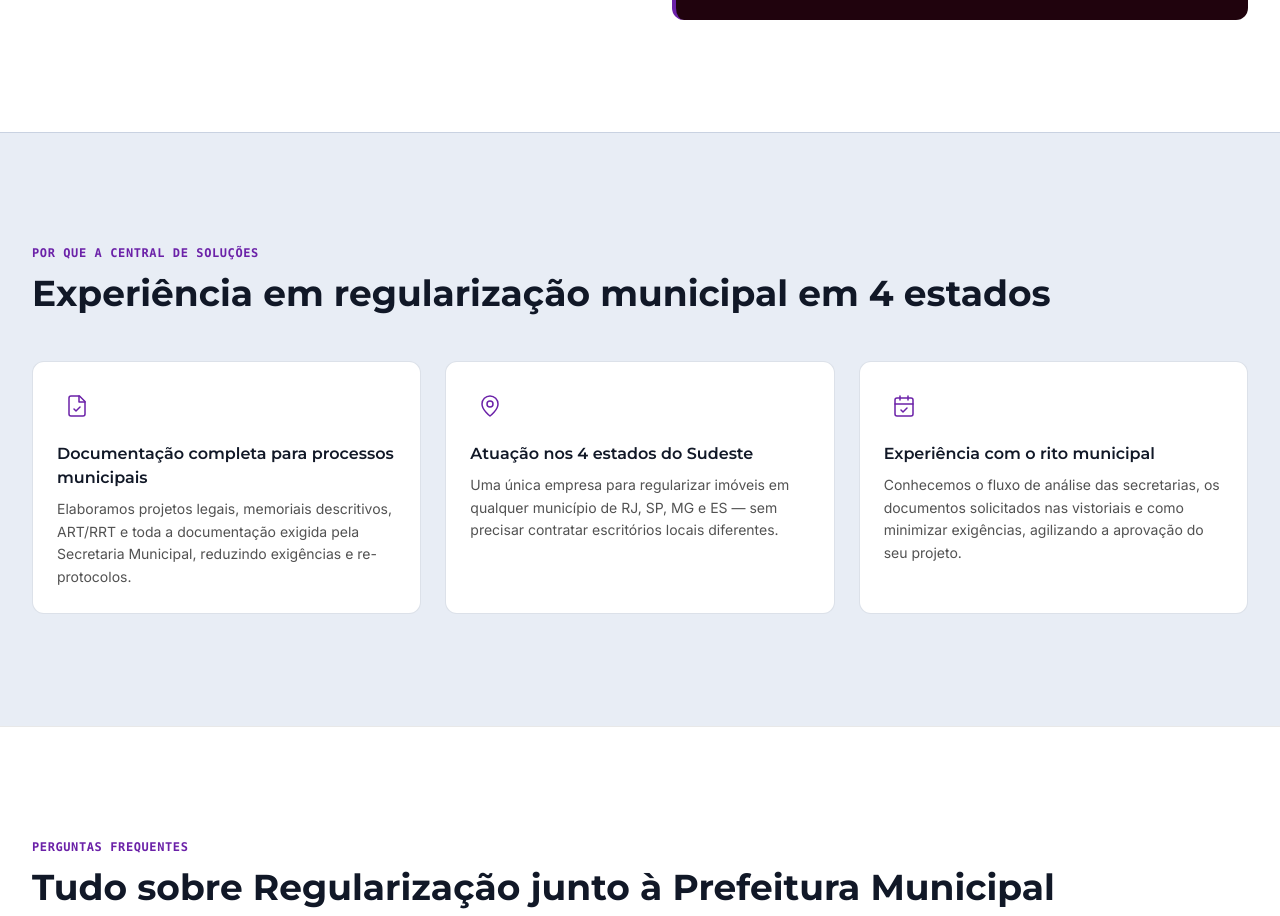
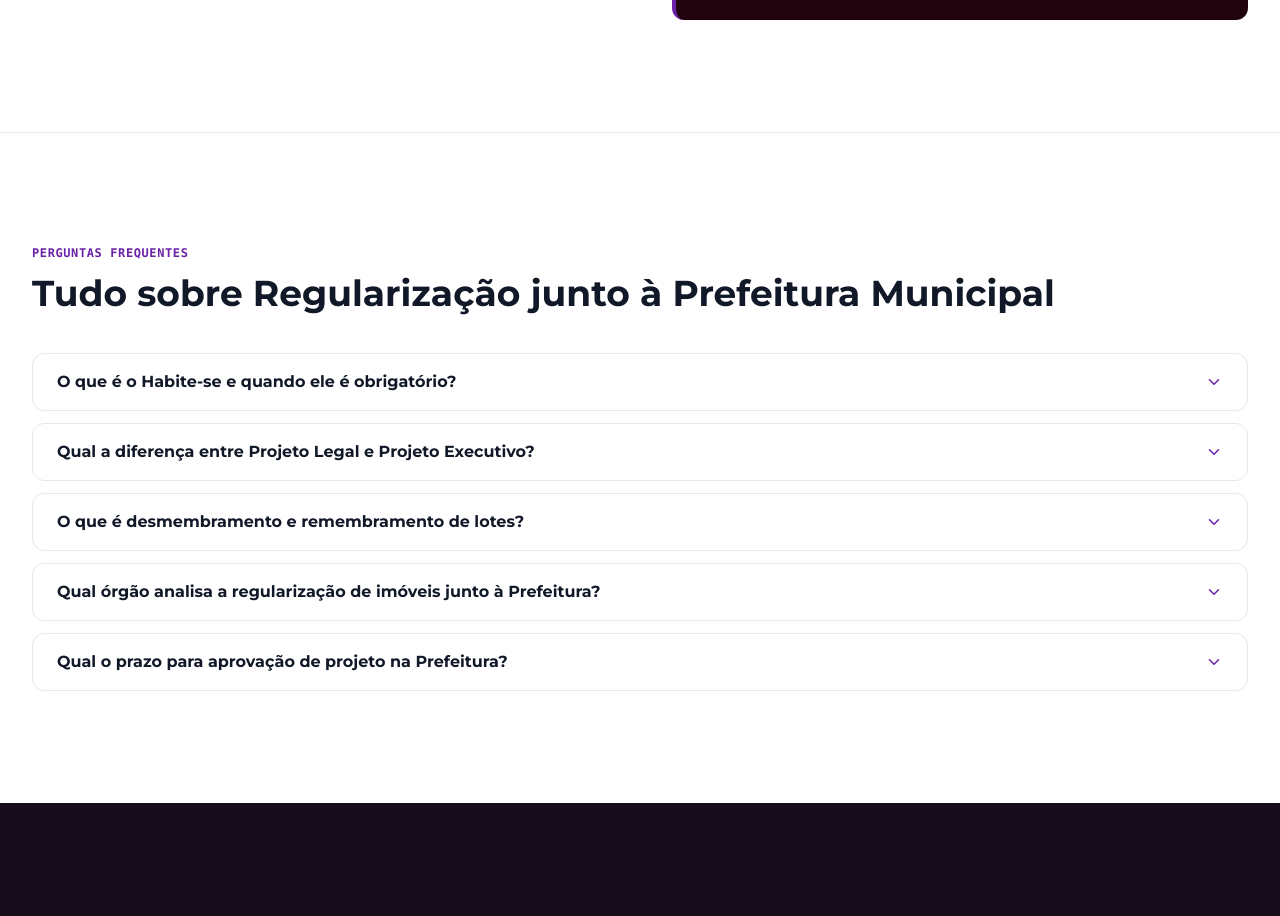
Before and after one commit to BarcelosMoises/Landing-Page-Central, a Next.js app: page /regularizacao-prefeitura in a window 1280 px wide. Shown: the part 1484-2400 px from the top of the page. Built offline with nearby package versions, Linux system fonts and the light colour scheme.

Commit message:
fix(prefeitura): remover seção "Por que a Central de Soluções"

```diff
--- a/app/regularizacao-prefeitura/page.tsx
+++ b/app/regularizacao-prefeitura/page.tsx
@@ -187,51 +187,6 @@ function IconeCheck() {
     </svg>
   );
 }
-
-// ─── Diferenciais do setor pública municipal ────────────────────────
-
-const diferencialPrefeitura = [
-  {
-    id: "documentacao",
-    titulo: "Documentação completa para processos municipais",
-    descricao:
-      "Elaboramos projetos legais, memoriais descritivos, ART/RRT e toda a documentação exigida pela Secretaria Municipal, reduzindo exigências e re-protocolos.",
-    icone: (
-      <svg width="24" height="24" viewBox="0 0 24 24" fill="none" stroke="currentColor" strokeWidth="1.5" strokeLinecap="round" strokeLinejoin="round" aria-hidden="true">
-        <path d="M14.5 2H6a2 2 0 0 0-2 2v16a2 2 0 0 0 2 2h12a2 2 0 0 0 2-2V7.5L14.5 2z" />
-        <polyline points="14 2 14 8 20 8" />
-        <path d="m9 15 2 2 4-4" />
-      </svg>
-    ),
-  },
-  {
-    id: "cobertura",
-    titulo: "Atuação nos 4 estados do Sudeste",
-    descricao:
-      "Uma única empresa para regularizar imóveis em qualquer município de RJ, SP, MG e ES — sem precisar contratar escritórios locais diferentes.",
-    icone: (
-      <svg width="24" height="24" viewBox="0 0 24 24" fill="none" stroke="currentColor" strokeWidth="1.5" strokeLinecap="round" strokeLinejoin="round" aria-hidden="true">
-        <path d="M20 10c0 6-8 12-8 12s-8-6-8-12a8 8 0 0 1 16 0Z" />
-        <circle cx="12" cy="10" r="3" />
-      </svg>
-    ),
-  },
-  {
-    id: "prazos",
-    titulo: "Experiência com o rito municipal",
-    descricao:
-      "Conhecemos o fluxo de análise das secretarias, os documentos solicitados nas vistoriais e como minimizar exigências, agilizando a aprovação do seu projeto.",
-    icone: (
-      <svg width="24" height="24" viewBox="0 0 24 24" fill="none" stroke="currentColor" strokeWidth="1.5" strokeLinecap="round" strokeLinejoin="round" aria-hidden="true">
-        <rect x="3" y="4" width="18" height="18" rx="2" ry="2" />
-        <line x1="16" y1="2" x2="16" y2="6" />
-        <line x1="8" y1="2" x2="8" y2="6" />
-        <line x1="3" y1="10" x2="21" y2="10" />
-        <path d="m9 16 2 2 4-4" />
-      </svg>
-    ),
-  },
-];
 
 // ─── Page ────────────────────────────────────────────────────────────
 
@@ -428,56 +383,6 @@ export default function PageRegularizacaoPrefeitura() {
           </div>
         </section>
 
-        {/* ── DIFERENCIAIS ─────────────────────────────────────── */}
-        <section
-          aria-labelledby="diferenciais-titulo"
-          className="py-20 md:py-28 border-t border-[#1a3a6b]/15"
-          style={{ backgroundColor: "#e8edf5" }}
-        >
-          <div className="container-site">
-            <p
-              className="text-xs font-semibold uppercase tracking-wider mb-3 font-mono"
-              style={{ color: "var(--color-service-accent)" }}
-            >
-              Por que a Central de Soluções
-            </p>
-            <h2
-              id="diferenciais-titulo"
-              className="font-heading font-bold text-neutral-900 text-3xl md:text-4xl leading-tight mb-12"
-            >
-              Experiência em regularização municipal em 4 estados
-            </h2>
-            <ul
-              className="grid sm:grid-cols-2 lg:grid-cols-3 gap-6"
-              aria-label="Diferenciais do serviço de Regularização junto à Prefeitura"
-            >
-              {diferencialPrefeitura.map((item) => (
-                <li
-                  key={item.id}
-                  className="flex flex-col gap-4 p-6 rounded-xl bg-white border"
-                  style={{ borderColor: "rgba(26,58,107,0.15)" }}
-                >
-                  <div
-                    className="w-10 h-10 flex items-center justify-center"
-                    style={{ color: "var(--color-service-accent)" }}
-                    aria-hidden="true"
-                  >
-                    {item.icone}
-                  </div>
-                  <div>
-                    <p className="font-heading font-semibold text-neutral-900 text-base mb-2">
-                      {item.titulo}
-                    </p>
-                    <p className="text-neutral-600 text-sm leading-relaxed">
-                      {item.descricao}
-                    </p>
-                  </div>
-                </li>
-              ))}
-            </ul>
-          </div>
-        </section>
-
         {/* ── FAQ ─────────────────────────────────────────────── */}
         <section
           aria-labelledby="faq-titulo"
```
